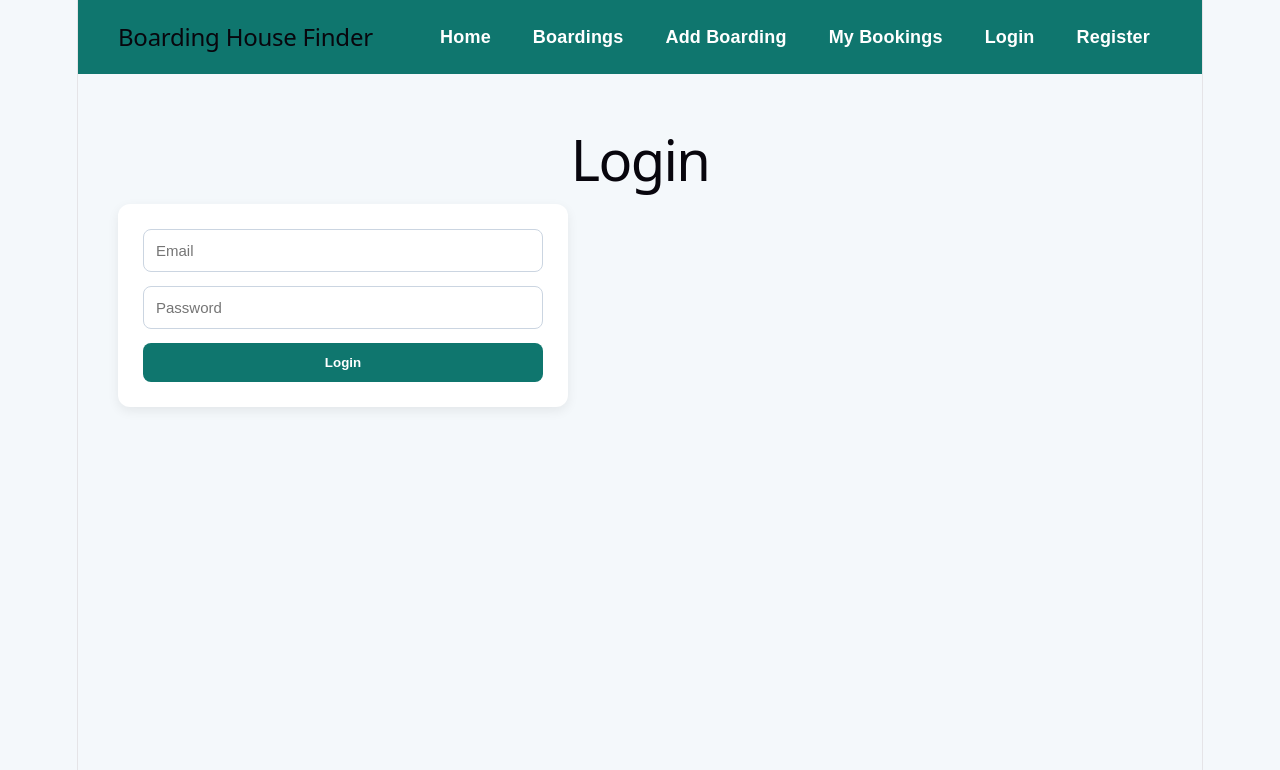
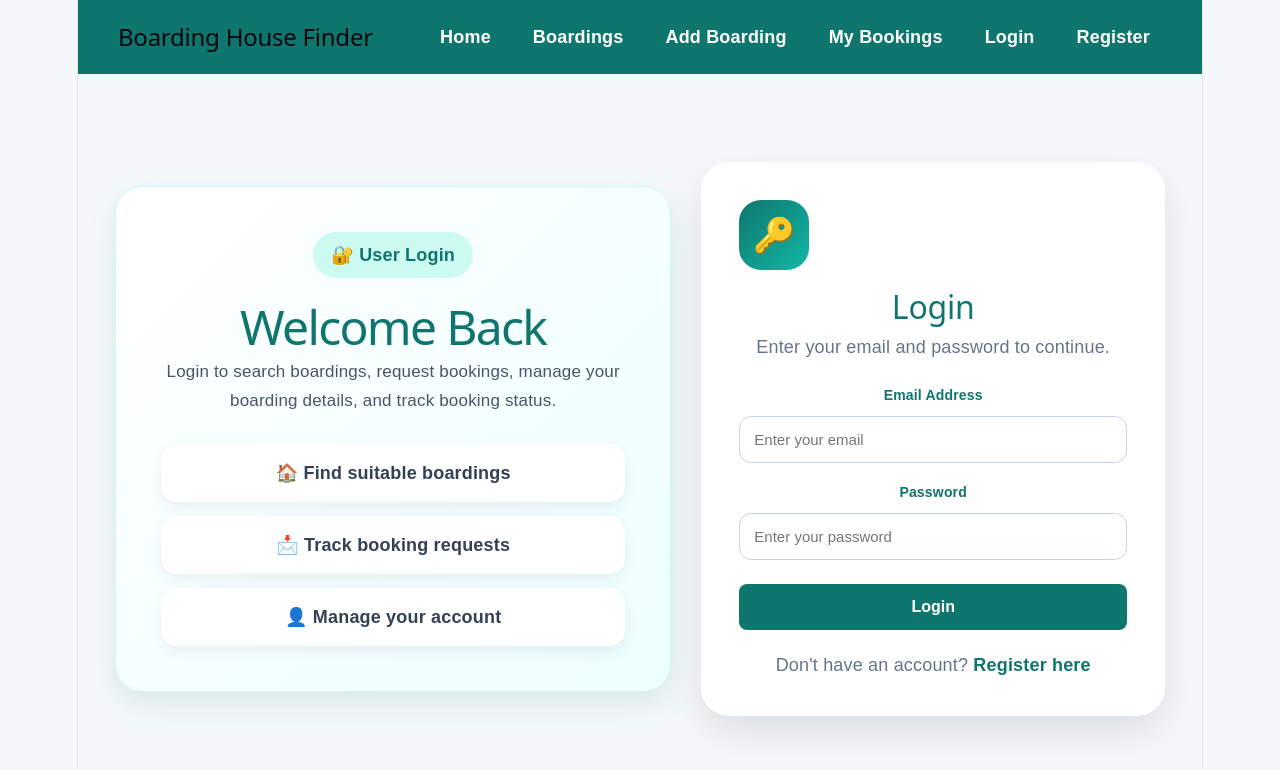
Before and after one commit to TharinduRUSL/boarding-house-system, a React app in the folder frontend/: page /login in a window 1280 px wide. Shown: the top 770 px of the page. Built offline with nearby package versions, Linux system fonts and the light colour scheme; the HTML template or start-up script is replaced by a standard one.

Commit message:
Improve login page UI

```diff
--- a/frontend/src/App.css
+++ b/frontend/src/App.css
@@ -1799,3 +1799,139 @@ body {
     padding: 30px;
   }
 }
+
+.auth-page {
+  min-height: calc(100vh - 70px);
+  padding: 35px;
+  background: #f4f8fb;
+  display: flex;
+  align-items: center;
+  justify-content: center;
+}
+
+.auth-container {
+  width: 100%;
+  max-width: 1050px;
+  display: grid;
+  grid-template-columns: 1.2fr 1fr;
+  gap: 30px;
+  align-items: center;
+}
+
+.auth-left {
+  background: linear-gradient(135deg, #ffffff, #ecfeff);
+  border: 1px solid #ccfbf1;
+  border-radius: 28px;
+  padding: 45px;
+  box-shadow: 0 12px 30px rgba(15, 118, 110, 0.12);
+}
+
+.auth-left h1 {
+  color: #0f766e;
+  font-size: 48px;
+  margin: 18px 0;
+}
+
+.auth-left p {
+  color: #475569;
+  font-size: 17px;
+  line-height: 1.7;
+}
+
+.auth-feature-list {
+  display: grid;
+  gap: 14px;
+  margin-top: 28px;
+}
+
+.auth-feature-list div {
+  background: white;
+  padding: 16px;
+  border-radius: 16px;
+  color: #334155;
+  font-weight: bold;
+  box-shadow: 0 6px 16px rgba(0, 0, 0, 0.06);
+}
+
+.auth-card {
+  background: white;
+  border-radius: 28px;
+  padding: 38px;
+  box-shadow: 0 16px 38px rgba(0, 0, 0, 0.1);
+}
+
+.auth-icon {
+  width: 70px;
+  height: 70px;
+  border-radius: 22px;
+  background: linear-gradient(135deg, #0f766e, #14b8a6);
+  display: flex;
+  align-items: center;
+  justify-content: center;
+  font-size: 34px;
+  margin-bottom: 18px;
+}
+
+.auth-card h2 {
+  color: #0f766e;
+  font-size: 32px;
+  margin: 0 0 8px;
+}
+
+.auth-card p {
+  color: #64748b;
+}
+
+.auth-form {
+  margin-top: 22px;
+  display: flex;
+  flex-direction: column;
+  gap: 16px;
+}
+
+.auth-btn {
+  width: 100%;
+  padding: 14px;
+  font-size: 16px;
+  margin-top: 8px;
+}
+
+.auth-footer-text {
+  text-align: center;
+  margin-top: 22px;
+}
+
+.auth-footer-text a {
+  color: #0f766e;
+  font-weight: bold;
+  text-decoration: none;
+}
+
+.auth-footer-text a:hover {
+  text-decoration: underline;
+}
+
+@media (max-width: 900px) {
+  .auth-container {
+    grid-template-columns: 1fr;
+  }
+
+  .auth-left {
+    text-align: center;
+  }
+}
+
+@media (max-width: 600px) {
+  .auth-page {
+    padding: 18px;
+  }
+
+  .auth-left,
+  .auth-card {
+    padding: 25px;
+  }
+
+  .auth-left h1 {
+    font-size: 34px;
+  }
+}
--- a/frontend/src/pages/Login.jsx
+++ b/frontend/src/pages/Login.jsx
@@ -1,13 +1,51 @@
 function Login() {
   return (
-    <div className="page">
-      <h1>Login</h1>
+    <div className="auth-page">
+      <div className="auth-container">
+        <div className="auth-left">
+          <span className="premium-badge">🔐 User Login</span>
 
-      <form className="form small-form">
-        <input type="email" placeholder="Email" />
-        <input type="password" placeholder="Password" />
-        <button type="button" className="btn primary">Login</button>
-      </form>
+          <h1>Welcome Back</h1>
+
+          <p>
+            Login to search boardings, request bookings, manage your boarding
+            details, and track booking status.
+          </p>
+
+          <div className="auth-feature-list">
+            <div>🏠 Find suitable boardings</div>
+            <div>📩 Track booking requests</div>
+            <div>👤 Manage your account</div>
+          </div>
+        </div>
+
+        <div className="auth-card">
+          <div className="auth-icon">🔑</div>
+
+          <h2>Login</h2>
+          <p>Enter your email and password to continue.</p>
+
+          <form className="auth-form">
+            <div className="input-group">
+              <label>Email Address</label>
+              <input type="email" placeholder="Enter your email" />
+            </div>
+
+            <div className="input-group">
+              <label>Password</label>
+              <input type="password" placeholder="Enter your password" />
+            </div>
+
+            <button type="button" className="btn primary auth-btn">
+              Login
+            </button>
+          </form>
+
+          <p className="auth-footer-text">
+            Don&apos;t have an account? <a href="/register">Register here</a>
+          </p>
+        </div>
+      </div>
     </div>
   );
 }
```
